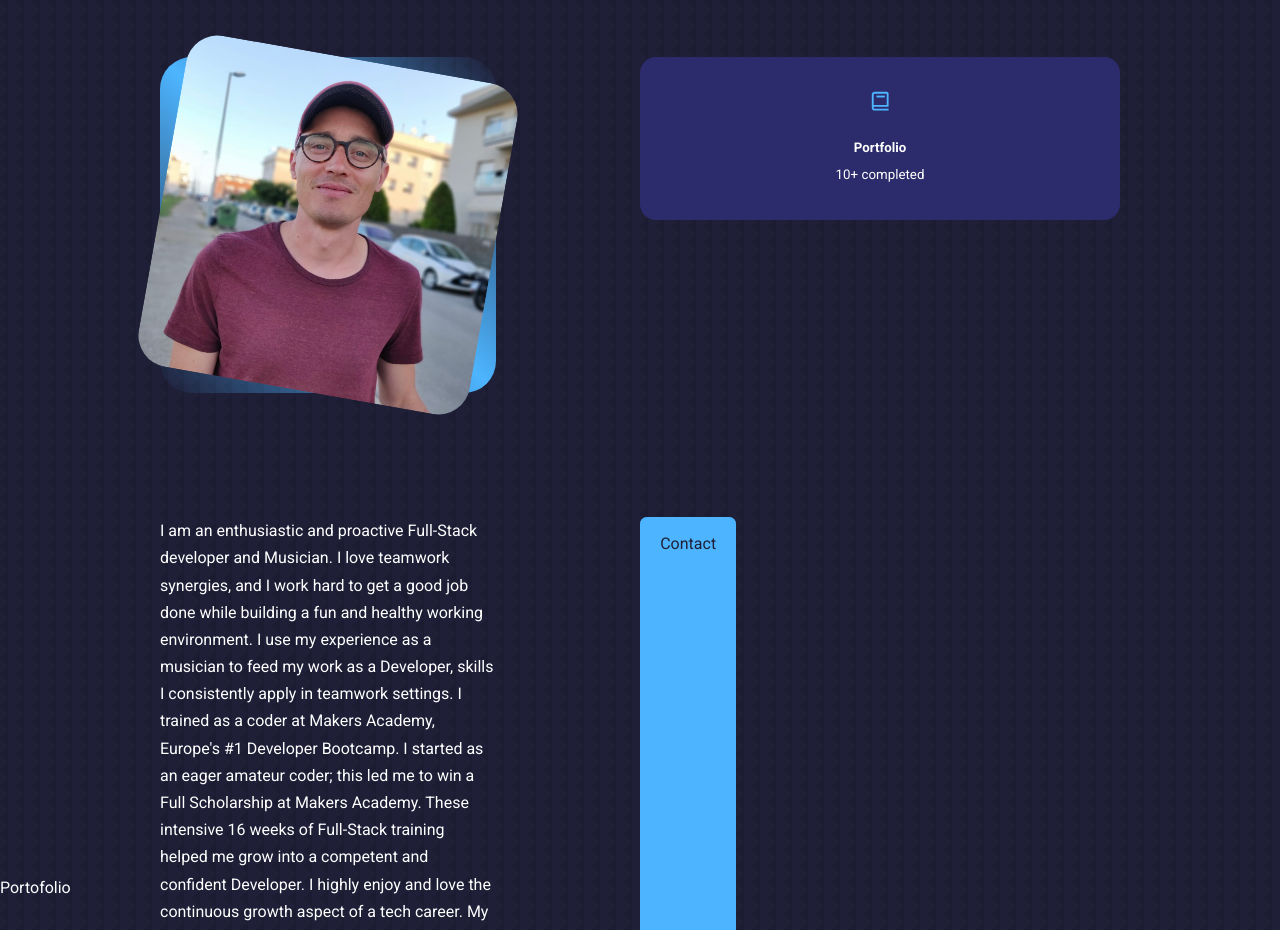
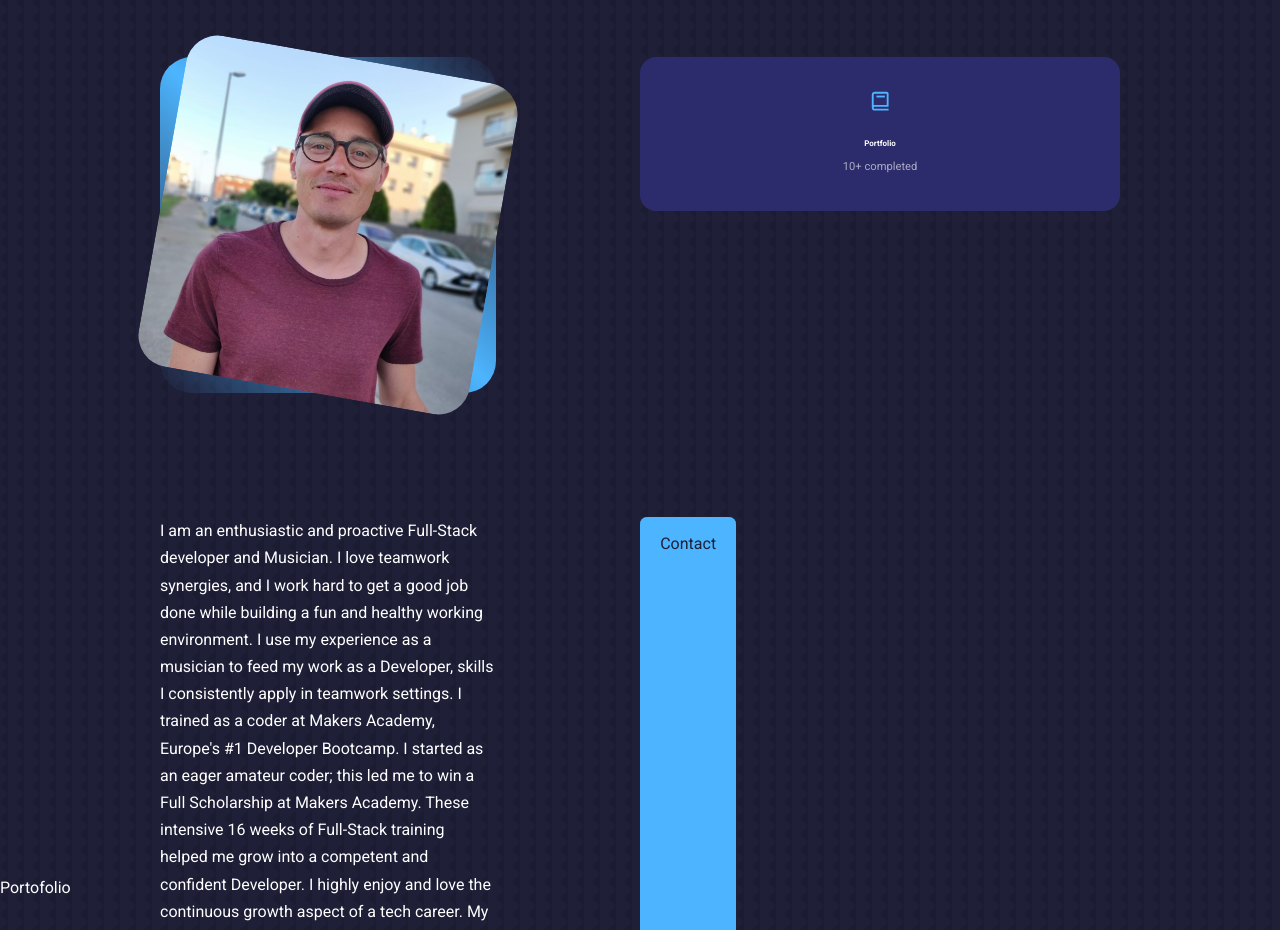
Before and after one commit to TomasGarciaDev/react-portafolio-dev-website, a React (Create React App) app: page / in a window 1280 px wide. Shown: the part 982-1912 px from the top of the page. Built offline with nearby package versions, Linux system fonts and the light colour scheme.

Commit message:
CSS for h5 and small elements on about__card elements

```diff
--- a/src/componets/about/about.css
+++ b/src/componets/about/about.css
@@ -50,3 +50,12 @@
   font-size: 1.4rem;
   margin-bottom: 1rem;
 }
+
+.about__card h5 {
+  font-size: 0.5rem;
+}
+
+.about__card small {
+  font-size: 0.7rem;
+  color: var(--color-light);
+}
```
